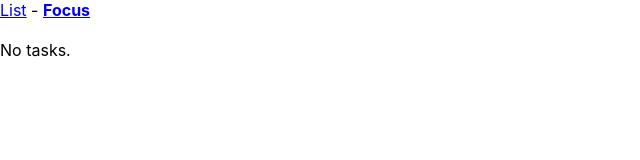
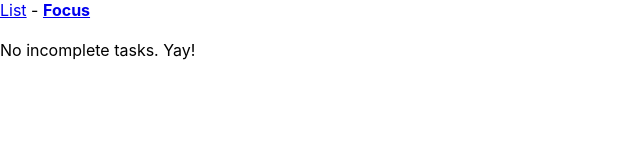
Before and after one commit to DuongHoangThach/todo-list-project, a React (Create React App) app: page /focus in a window 1280 px wide. Shown: the top 160 px of the page, without its empty margins (0-640 px from the left). Built offline with nearby package versions, Linux system fonts and the light colour scheme.

Commit message:
Extract out update task completion logic

```diff
--- a/src/App.tsx
+++ b/src/App.tsx
@@ -6,7 +6,21 @@ import { Task } from './types';
 
 function App() {
   const [tasks, setTasks] = useState<Task[]>([]);
-  const tasksProps = { tasks, setTasks };
+
+  const updateTaskCompletion = (taskId: string, isComplete: boolean) => {
+    setTasks((tasks) =>
+      tasks.map((task) => {
+        if (task.id === taskId) return { ...task, isComplete };
+        return task;
+      })
+    );
+  };
+
+  const tasksApi = {
+    tasks,
+    setTasks,
+    updateTaskCompletion,
+  };
 
   return (
     <BrowserRouter>
@@ -24,11 +38,11 @@ function App() {
       <Switch>
         <Route exact path="/">
           <div>
-            <ListScreen {...tasksProps} />
+            <ListScreen {...tasksApi} />
           </div>
         </Route>
         <Route path="/focus">
-          <FocusScreen {...tasksProps} />
+          <FocusScreen {...tasksApi} />
         </Route>
       </Switch>
     </BrowserRouter>
--- a/src/screens/FocusScreen.tsx
+++ b/src/screens/FocusScreen.tsx
@@ -3,10 +3,21 @@ import { TasksProps } from '../types';
 
 type Props = TasksProps & {};
 
-const FocusScreen: React.FC<Props> = ({ tasks }) => {
-  const task = tasks[0];
+const FocusScreen: React.FC<Props> = ({ tasks, updateTaskCompletion }) => {
+  const task = tasks.filter((task) => !task.isComplete)[0];
 
-  return task ? <div>{task.label}</div> : <div>No tasks.</div>;
+  const handleMarkCompleted = () => {
+    updateTaskCompletion(task.id, true);
+  };
+
+  return task ? (
+    <div>
+      <div>{task.label}</div>
+      <button onClick={handleMarkCompleted}>mark completed</button>
+    </div>
+  ) : (
+    <div>No incomplete tasks. Yay!</div>
+  );
 };
 
 export default FocusScreen;
--- a/src/screens/ListScreen.tsx
+++ b/src/screens/ListScreen.tsx
@@ -4,7 +4,11 @@ import { Task, TasksProps } from '../types';
 
 type Props = TasksProps & {};
 
-const ListScreen: React.FC<Props> = ({ tasks, setTasks }) => {
+const ListScreen: React.FC<Props> = ({
+  tasks,
+  setTasks,
+  updateTaskCompletion,
+}) => {
   const [newTaskLabel, setNewTaskLabel] = useState('');
 
   const handleNewLabelChange = (e: ChangeEvent<HTMLInputElement>) =>
@@ -21,14 +25,8 @@ const ListScreen: React.FC<Props> = ({ tasks, setTasks }) => {
   };
 
   const handleTaskCompleteChange =
-    (handledTask: Task) => (e: ChangeEvent<HTMLInputElement>) => {
-      setTasks((tasks) =>
-        tasks.map((task) => {
-          if (task.id === handledTask.id)
-            return { ...task, isComplete: e.target.checked };
-          return task;
-        })
-      );
+    (task: Task) => (e: ChangeEvent<HTMLInputElement>) => {
+      updateTaskCompletion(task.id, e.target.checked);
     };
 
   const handleTaskDeleteClick = (handledTask: Task) => () => {
--- a/src/types.ts
+++ b/src/types.ts
@@ -7,4 +7,5 @@ export type Task = {
 export type TasksProps = {
   tasks: Task[];
   setTasks: React.Dispatch<React.SetStateAction<Task[]>>;
+  updateTaskCompletion: (taskId: string, isComplete: boolean) => void;
 };
```
